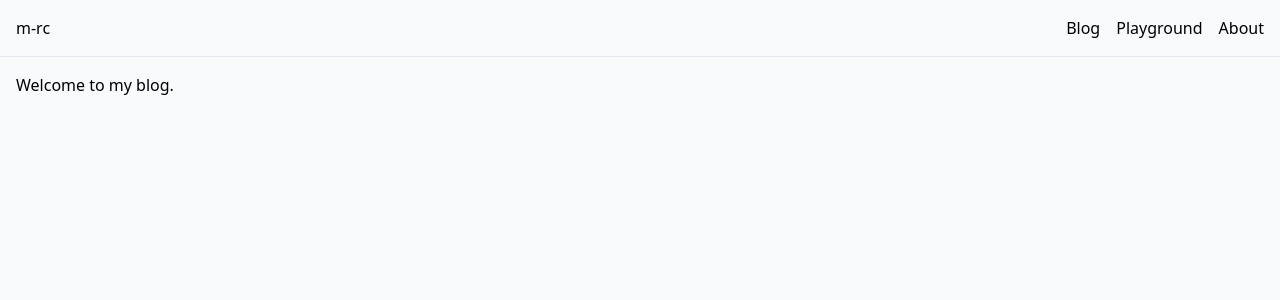
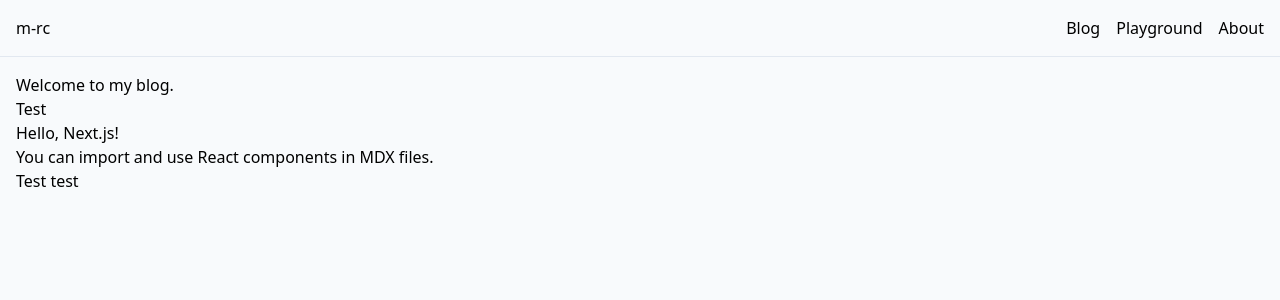
Before and after one commit to m-goos/m-rc, a Next.js app: page /blog in a window 1280 px wide. Shown: the top 300 px of the page. Built offline with nearby package versions, Linux system fonts and the light colour scheme.

Commit message:
feat: very basic MDX configuration

```diff
--- /dev/null
+++ b/mdx-components.tsx
@@ -0,0 +1,18 @@
+import type { MDXComponents } from 'mdx/types';
+
+// This file allows you to provide custom React components
+// to be used in MDX files. You can import and use any
+// React component you want, including components from
+// other libraries.
+
+/**
+ * This file is required to use MDX in `app` directory.
+ * @SEE https://nextjs.org/docs/app/building-your-application/configuring/mdx#getting-started
+ * */
+export function useMDXComponents(components: MDXComponents): MDXComponents {
+  return {
+    // Allows customizing built-in components, e.g. to add styling.
+    // h1: ({ children }) => <h1 style={{ fontSize: "100px" }}>{children}</h1>,
+    ...components,
+  };
+}
--- a/next.config.js
+++ b/next.config.js
@@ -1,12 +1,20 @@
 const withExportImages = require('next-export-optimize-images');
+const withMDX = require('@next/mdx')();
 
 /** @type {import('next').NextConfig} */
 const nextConfig = {
   reactStrictMode: true,
+
+  experimental: {
+    // required to enable MDX
+    mdxRs: true,
+  },
 };
 
 /**
  * `withExportImages` optimizes images for `next export` and solves:
  * @see https://github.com/vercel/next.js/discussions/19065
  */
-module.exports = withExportImages(nextConfig);
+withExportImages(nextConfig);
+
+module.exports = withMDX(withExportImages);
--- a/package.json
+++ b/package.json
@@ -17,6 +17,10 @@
   },
   "dependencies": {
     "@headlessui/react": "^1.7.17",
+    "@mdx-js/loader": "^2.3.0",
+    "@mdx-js/react": "^2.3.0",
+    "@next/mdx": "^13.5.3",
+    "@types/mdx": "^2.0.8",
     "@types/node": "^20.8.0",
     "@types/react": "^18.2.23",
     "@types/react-dom": "^18.2.8",
--- a/pages/blog.tsx
+++ b/pages/blog.tsx
@@ -1,5 +1,11 @@
 import Layout from '@/components/Layout';
+import HelloWorld from '@/posts/hello-world/hello-world.mdx';
 
 export default function Blog() {
-  return <Layout>Welcome to my blog.</Layout>;
+  return (
+    <Layout>
+      Welcome to my blog.
+      <HelloWorld />
+    </Layout>
+  );
 }
--- /dev/null
+++ b/posts/hello-world/hello-world.mdx
@@ -0,0 +1,13 @@
+---
+title: Hello World
+description: A first post created to implement various MDX features for this blog
+previewImage: https://source.unsplash.com/A-NVHPka9Rk/1920x1280
+---
+
+# Test
+
+Hello, Next.js!
+
+You can import and use React components in MDX files.
+
+Test test
--- a/tsconfig.json
+++ b/tsconfig.json
@@ -16,7 +16,8 @@
     "incremental": true,
     "baseUrl": ".",
     "paths": {
-      "@/components/*": ["components/*"]
+      "@/components/*": ["components/*"],
+      "@/posts/*": ["posts/*"]
     }
   },
   "include": ["next-env.d.ts", "**/*.ts", "**/*.tsx"],
```
Also changed, not shown: 1 other file (tests, documents, lock files or other folders).
